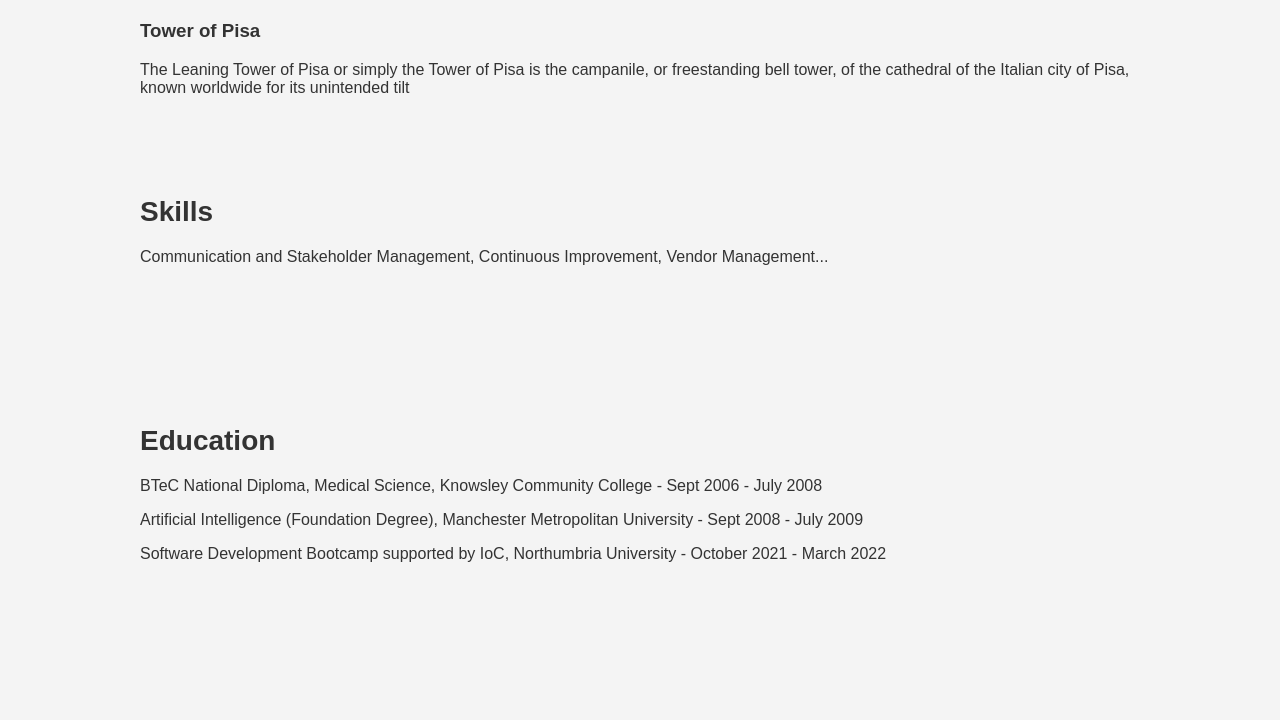
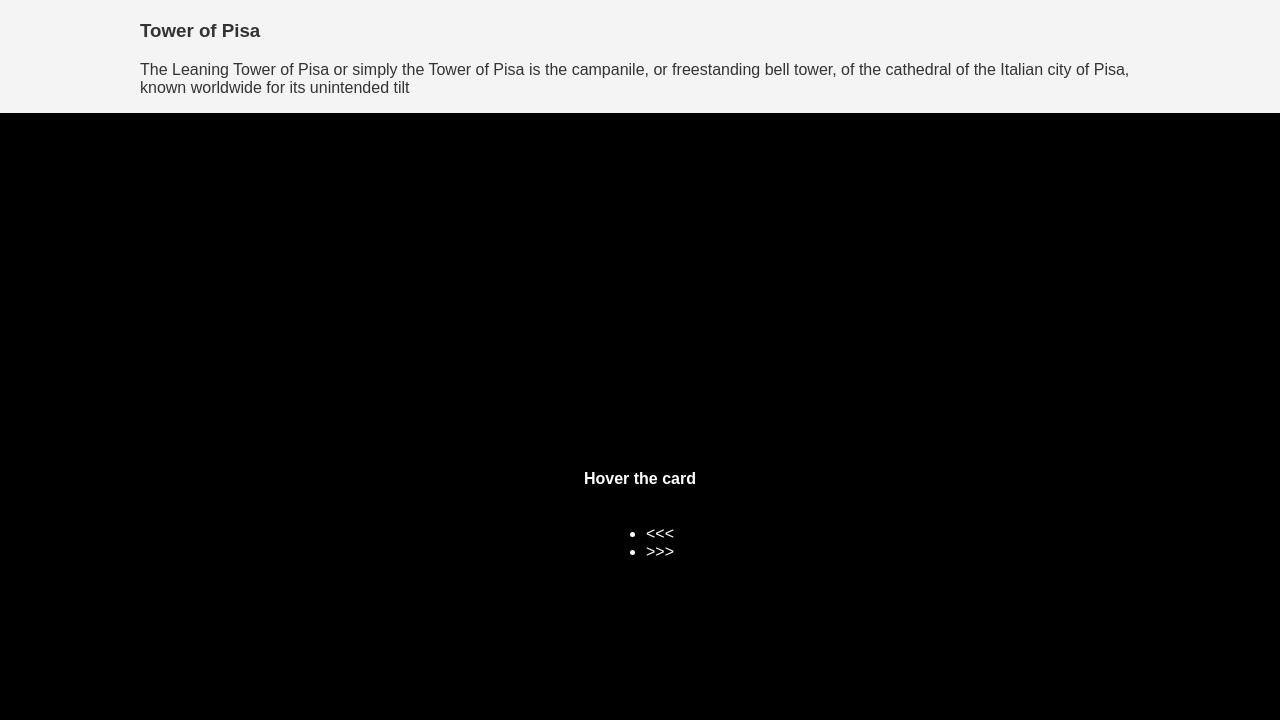
Before and after one commit to Matt-Haynes/Portfolio, a plain HTML site: page index.html in a window 1280 px wide. Shown: the part 3289-4009 px from the top of the page. Drawn offline with Linux system fonts and the light colour scheme; a script that the page names is missing.

Commit message:
update 21

```diff
--- a/index.html
+++ b/index.html
@@ -203,6 +203,15 @@
 			</div>
 		</div>
 	</div>
+
+	<div class="page">
+	<h4>Hover the card</h4>
+	<ul><li> <<< </li>
+
+	<li> >>> </li>
+	</ul>
+	</div>
+
 </div>
 <!-- Skills Section -->
 <div class="section" id="skills">
```
